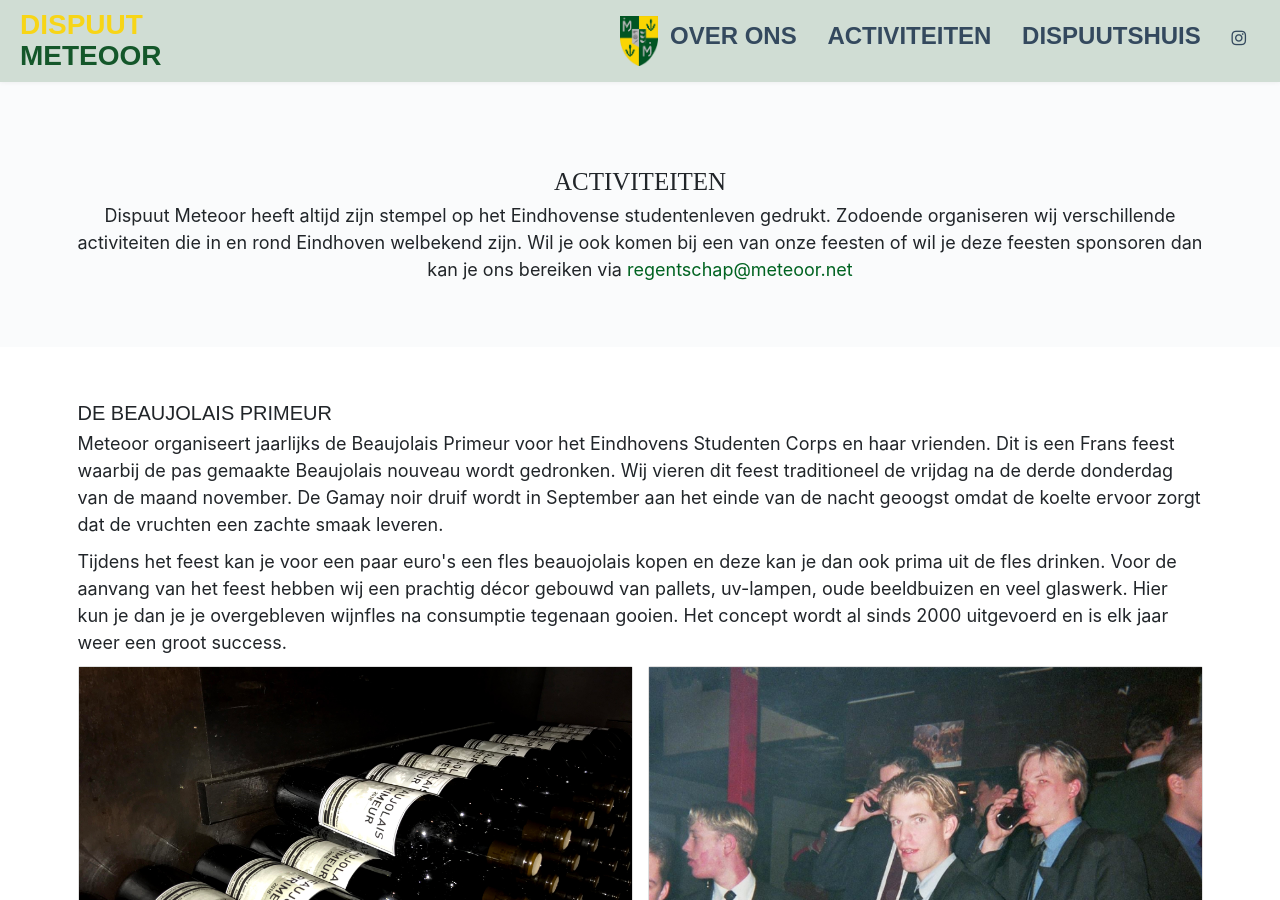
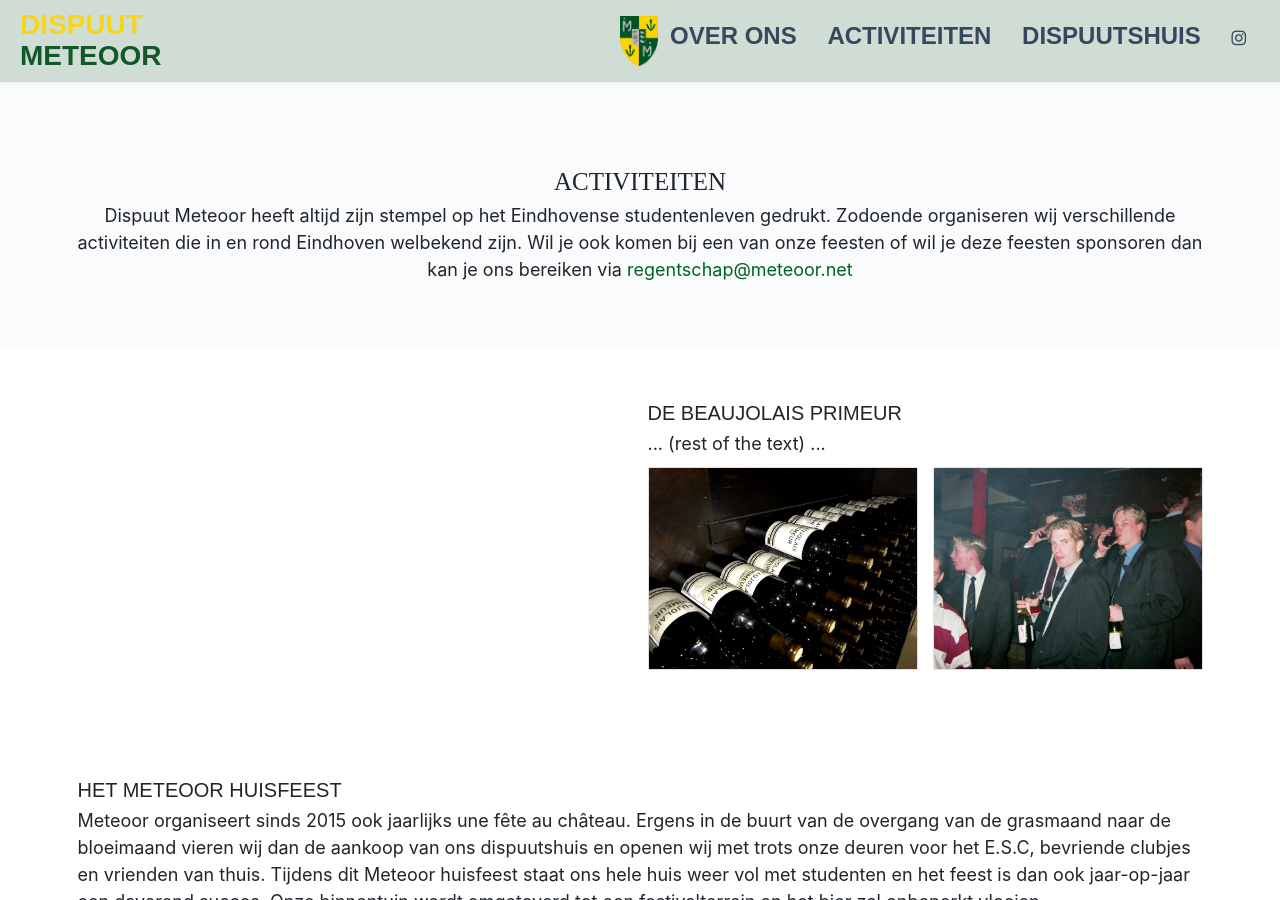
Before and after one commit to Meteoor1958/Meteoor1958.github.io, a Jekyll site: the page built from activiteiten.html, in a window 1280 px wide and 900 px high. Built offline with Jekyll 4.4.1, drawn with Linux system fonts in a browser that asks for light colours.

Commit message:
test jafet

```diff
--- a/activiteiten.html
+++ b/activiteiten.html
@@ -14,30 +14,30 @@ layout: default
 </section>
 
 
+<section class="white-bg">
+    <div id="beaujolais" class="container inner">
 
-<section class="white-bg">
-    <div id="beaujolais" class="container inner ">
-        <!-- iframe integration -->
-        <div id="shop-frame" data-url="https://shop.eventix.io/1f2d80d6-71d9-11ee-bdc3-6a57c78572ab" style="max-width: 600px; margin:0 auto;"></div>
-        <script src="https://shop.eventix.io/build/integrate.js"></script>
+        <!-- First Row: iframe and text side by side -->
+        <div class="row">
+            <div class="col col-lg-6 col-md-6 col-sm-12 col-12">
+                <div id="shop-frame" data-url="https://shop.eventix.io/1f2d80d6-71d9-11ee-bdc3-6a57c78572ab" style="width: 100%;"></div>
+                <script src="https://shop.eventix.io/build/integrate.js"></script>
+            </div>
+            <div class="col col-lg-6 col-md-6 col-sm-12 col-12">
+                <h2>De Beaujolais Primeur</h2>
+                <p> ... (rest of the text) ... </p>
+            </div>
+        </div>
 
-        <h2>De Beaujolais Primeur</h2>
-        <p> Meteoor organiseert jaarlijks de Beaujolais Primeur voor het Eindhovens Studenten Corps en haar vrienden.
-            Dit is een Frans feest waarbij de pas gemaakte Beaujolais nouveau wordt gedronken.
-            Wij vieren dit feest traditioneel de vrijdag na de derde donderdag van de maand november.
-            De Gamay noir druif wordt in September aan het einde van de nacht geoogst omdat de koelte ervoor
-            zorgt dat de vruchten een zachte smaak leveren. </p>
-        <p> Tijdens het feest kan je voor een paar euro's een fles beauojolais kopen en deze kan je dan ook prima uit de fles drinken.
-            Voor de aanvang van het feest hebben wij een prachtig décor gebouwd van pallets,
-            uv-lampen, oude beeldbuizen en veel glaswerk. Hier kun je dan je je overgebleven wijnfles na consumptie tegenaan gooien.
-            Het concept wordt al sinds 2000 uitgevoerd en is elk jaar weer een groot success. </p>
+        <!-- Second Row: Pictures aligned to the right of the iframe -->
         <div class="row">
-            <div class="col col-lg-6 col-md-6 col-sm-12 col-12 member-container">
+            <div class="col col-lg-6 col-md-6 col-sm-12 col-12"></div> <!-- Empty space to align with iframe -->
+            <div class="col col-lg-3 col-md-3 col-sm-6 col-12">
                 <div class="card" style="width: 100%">
                     <img class="member-img" src="images/beaujolais-nieuw.jpg" alt="beaujolais">
                 </div>
             </div>
-            <div class="col col-lg-6 col-md-6 col-sm-12 col-12 member-container">
+            <div class="col col-lg-3 col-md-3 col-sm-6 col-12">
                 <div class="card" style="width: 100%">
                     <img class="member-img" src="images/beaujolais-oud.png" alt="beaujolais oud">
                 </div>
@@ -45,6 +45,7 @@ layout: default
         </div>
     </div>
 </section>
+
 <section class="white-bg">
     <div id="huisfeest" class="container inner">
         <h2>Het Meteoor Huisfeest</h2>
```
